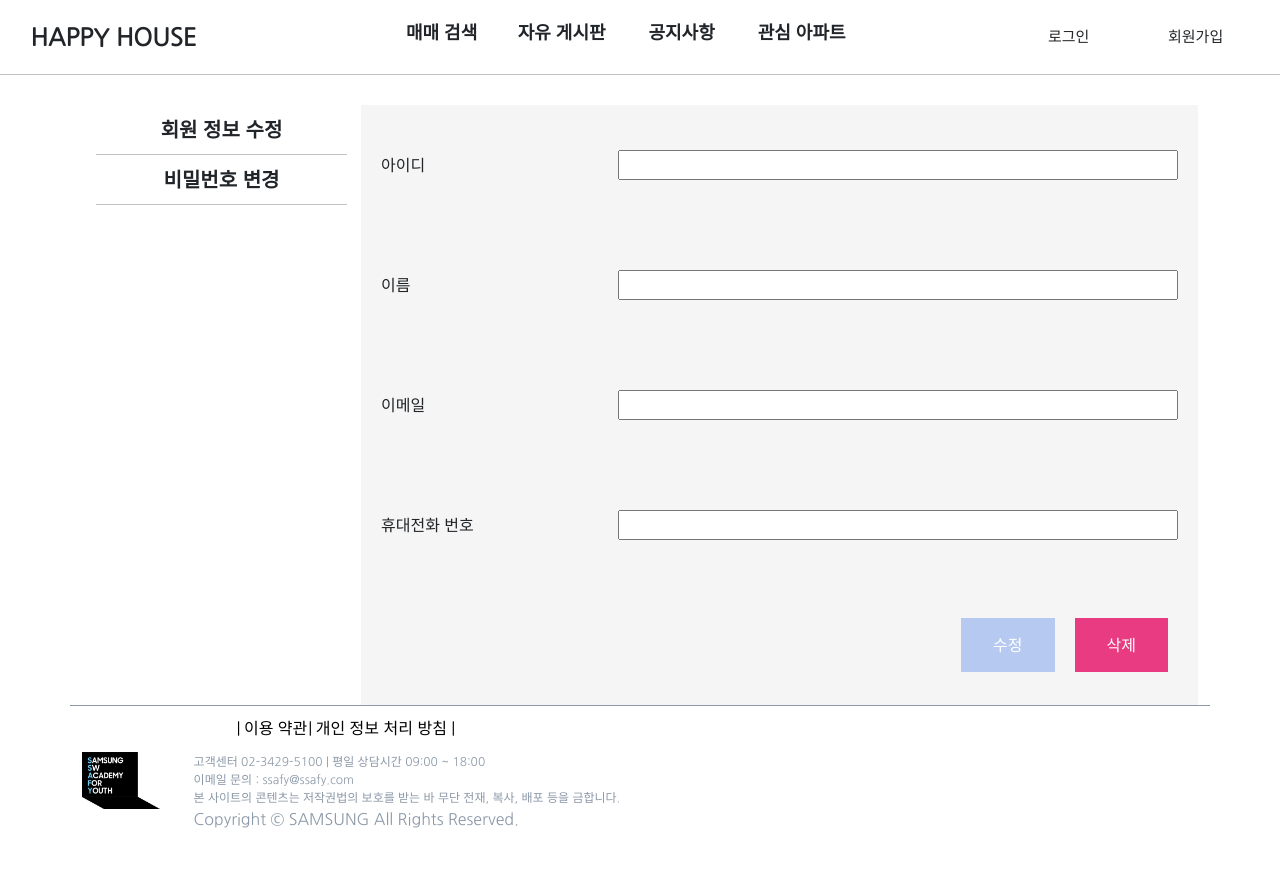
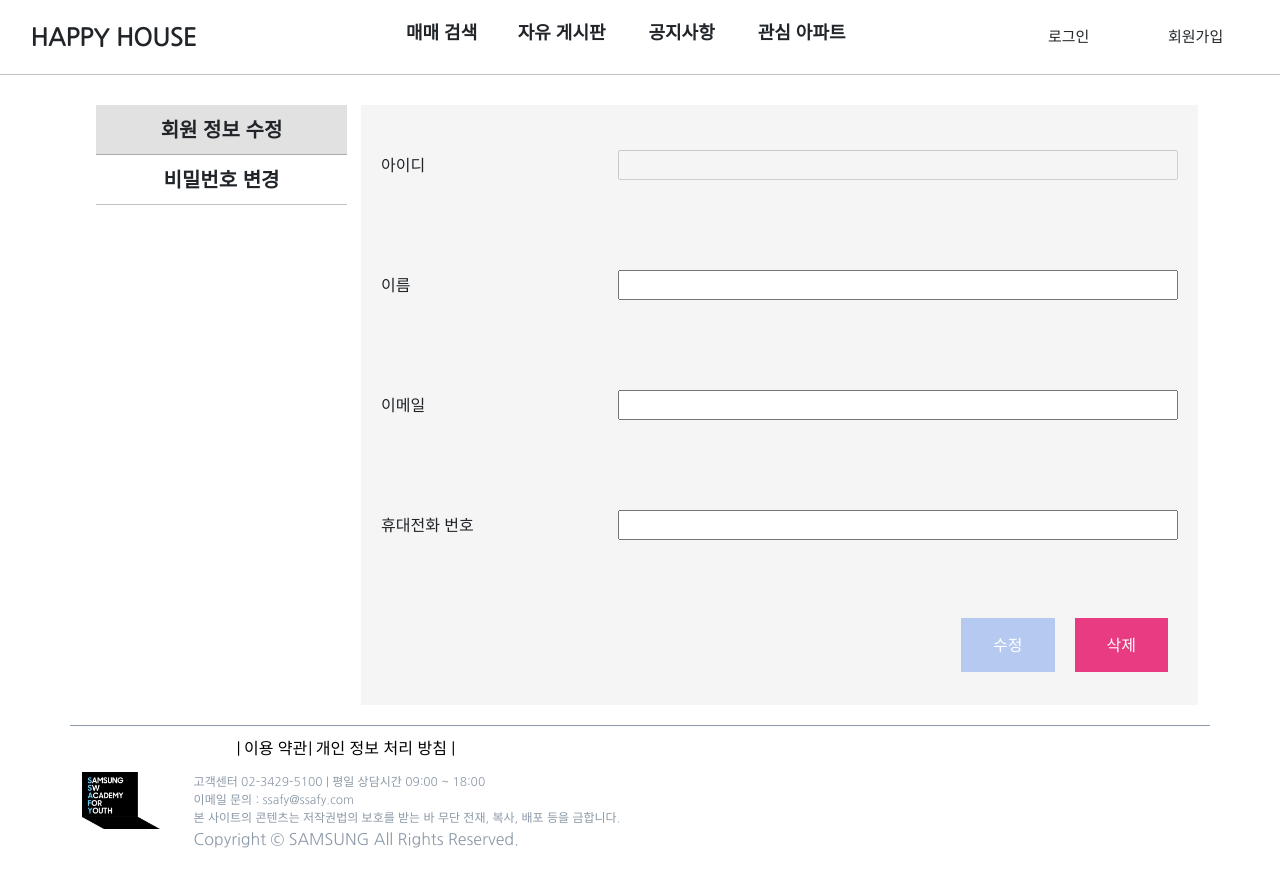
Before and after one commit to DaewoongByun/happyhouse_frontend, a Vue app: page /member/mypage in a window 1280 px wide. Built offline with nearby package versions, Linux system fonts and the light colour scheme; no server answers; what vue-google-charts would draw is missing.

Commit message:
footer margin, mypage css

```diff
--- a/src/components/home/Footer.vue
+++ b/src/components/home/Footer.vue
@@ -40,6 +40,7 @@ export default {};
     /* background-color: #332221; */
     height: 150px;
     border-top: 1px solid #8c99a8;
+    margin-top: 20px;
   }
   li,
   ul {
--- a/src/components/home/SearchBar.vue
+++ b/src/components/home/SearchBar.vue
@@ -1,5 +1,7 @@
 <template>
   <div id="search-bar" class="flex-box">
+    <div class="search__content container flex-box">
+      <b-icon-search> </b-icon-search>
       <input
         type="text"
         @keyup="change"
@@ -8,8 +10,8 @@
         v-model="searchWord"
         placeholder="검색어를 입력하세요"
       />
-
-    <div v-if="listShow" class="list-container">
+    </div>
+    <div v-if="listShow" class="list-container container">
       <div class="list-item flex-box" v-if="list.length === 0">결과가 없습니다.</div>
       <div class="list-item flex-box" v-for="(item, i) in list" :key="i" @click="search(item, i)">
         {{ item }}
@@ -83,11 +85,17 @@ export default {
     flex-direction: column;
     width: 100%;
   }
+  .search__content {
+    width: 70%;
+    box-shadow: rgba(0, 0, 0, 0.24) 0px 3px 8px;
+    box-sizing: border-box;
+  }
+
   input {
     height: 40px;
-    width: 70%;
+    width: 100%;
     border: none;
-    box-shadow: rgba(0, 0, 0, 0.24) 0px 3px 8px;
+    margin-left: 20px;
   }
   input:focus {
     outline: none;
--- a/src/components/member/MemberMyPage.vue
+++ b/src/components/member/MemberMyPage.vue
@@ -1,8 +1,26 @@
 <template>
   <div id="my-page" class="container flex-box">
     <div class="my-page__nav flex-box">
-      <div class="my-page__nav__item flex-box" @click="index = 1">회원 정보 수정</div>
-      <div class="my-page__nav__item flex-box" @click="index = 2">비밀번호 변경</div>
+      <div
+        class="my-page__nav__item flex-box"
+        @click="
+          index = 1;
+          checked = true;
+        "
+        :class="checked ? 'colored' : ''"
+      >
+        회원 정보 수정
+      </div>
+      <div
+        class="my-page__nav__item flex-box"
+        @click="
+          index = 2;
+          checked = false;
+        "
+        :class="checked ? '' : 'colored'"
+      >
+        비밀번호 변경
+      </div>
     </div>
     <div class="my-page__content flex-box">
       <my-page-default v-if="index === 1"></my-page-default>
@@ -19,6 +37,7 @@ export default {
     data() {
       return {
         index: 1,
+        checked: true,
       };
     },
     components: {
@@ -47,8 +66,14 @@ export default {
     font-size: 20px;
     font-weight: 600;
   }
+  .my-page__nav__item:hover {
+    background: #e1e1e1;
+  }
   .my-page__content {
     height: 100%;
     flex: 3;
   }
+  .colored {
+    background: #e1e1e1;
+  }
 </style>
--- a/src/components/member/mypage/MemberMyPageDefault.vue
+++ b/src/components/member/mypage/MemberMyPageDefault.vue
@@ -2,7 +2,7 @@
   <div id="my-page-default" class="flex-box">
     <div class="input-container flex-box">
       <label for="">아이디</label>
-      <input type="text" v-model="id" />
+      <input type="text" v-model="id" disabled />
     </div>
     <div class="input-container flex-box">
       <label for="">이름</label>
--- a/src/views/Home.vue
+++ b/src/views/Home.vue
@@ -123,6 +123,7 @@ export default {
   }
   .home-text__title {
     font-size: 50px;
+    text-shadow: 2px 1px 0px white;
   }
   .home-text__sub {
     font-size: 30px;
```
Lines whose indentation alone changed are shown as unchanged.
